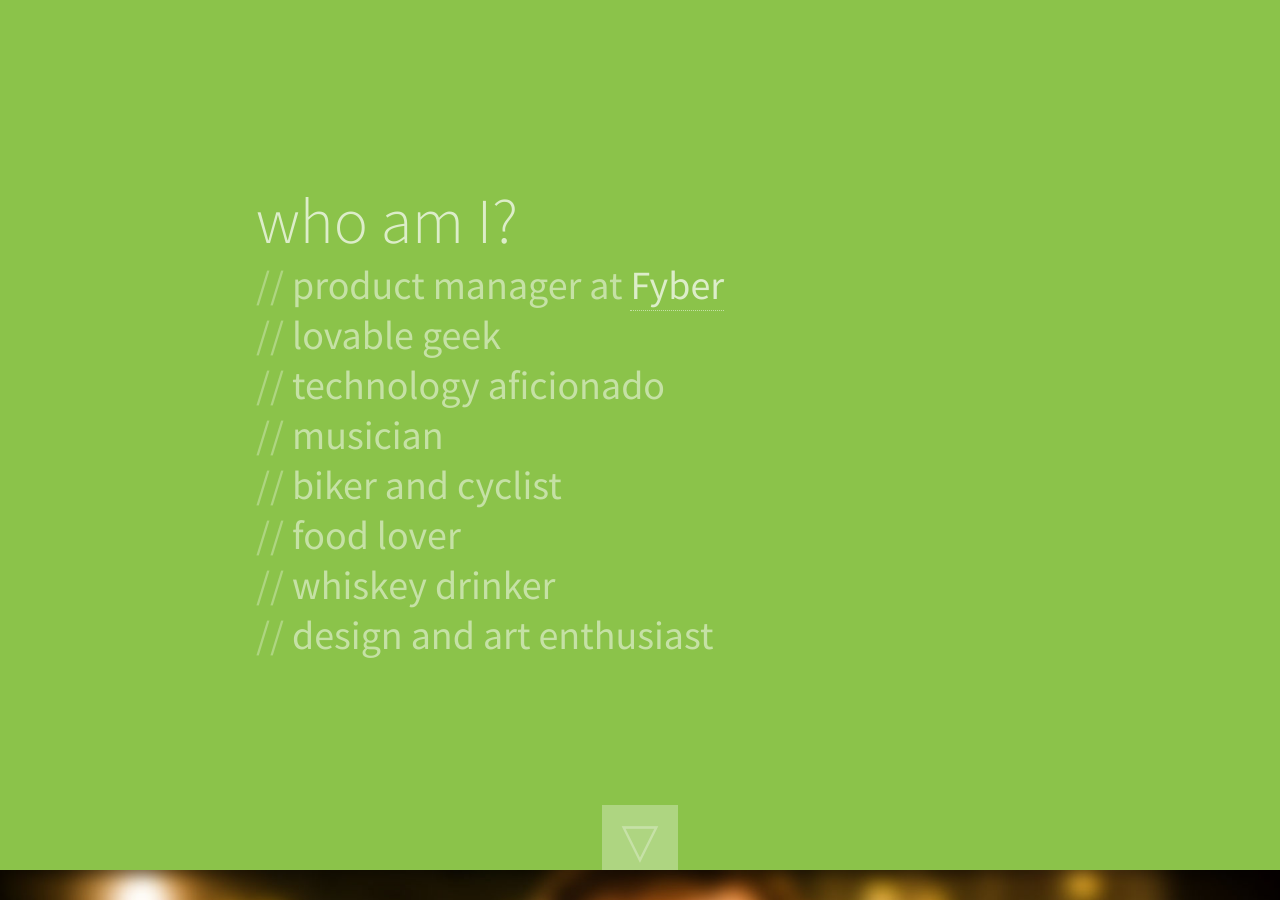
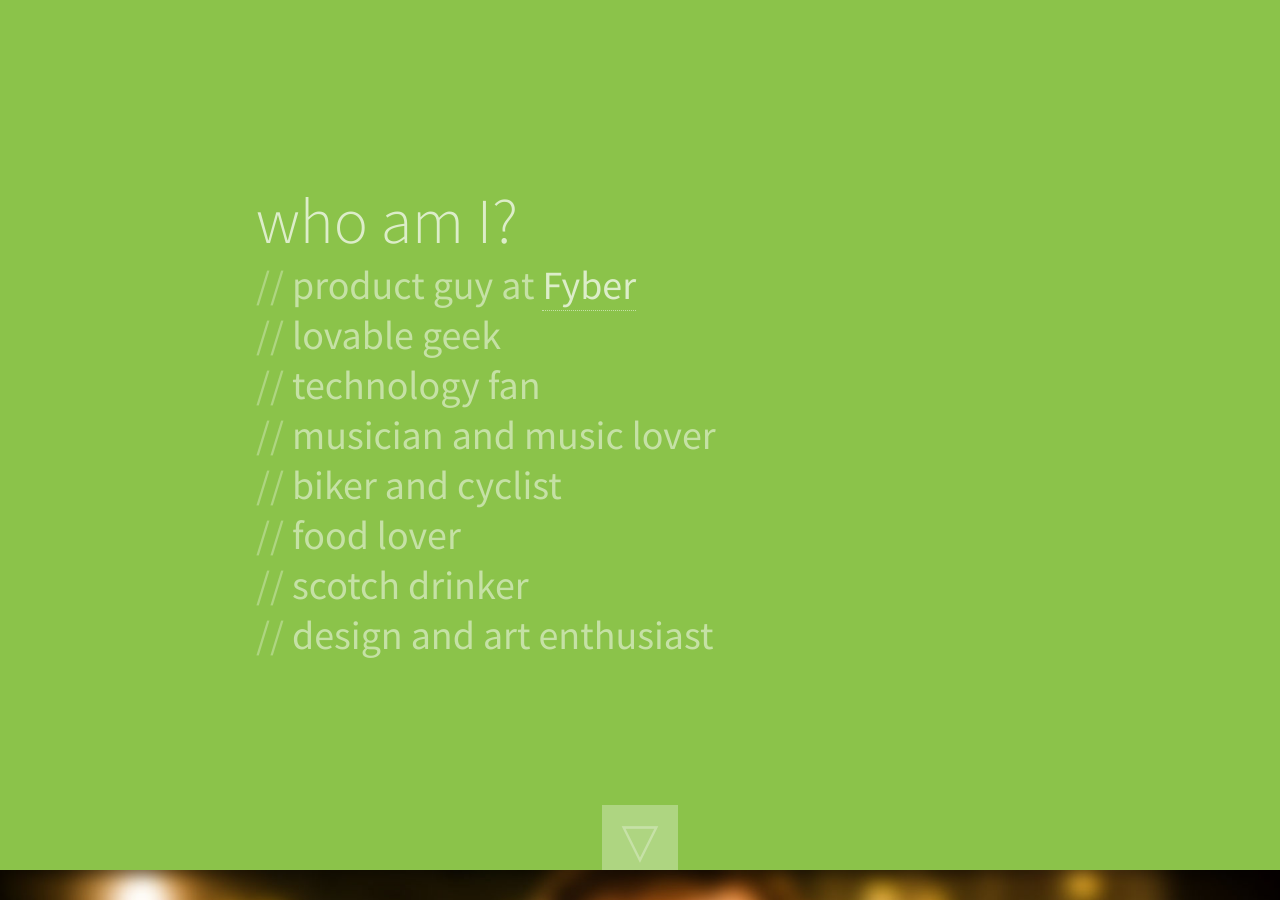
Before and after one commit to sway/sway.github.com, a Jekyll site: the page built from index.md, in a window 1280 px wide and 900 px high, scrolled down 930 px. Built offline with Jekyll 4.4.1, drawn with Linux system fonts in a browser that asks for light colours; nearby versions of some CDN libraries; comment, search, counter and statistics services are not loaded.

Commit message:
Small changes

```diff
--- a/_layouts/default.html
+++ b/_layouts/default.html
@@ -6,7 +6,7 @@
 
 	<meta name="viewport" content="width=device-width, initial-scale=1.0">
 	<meta name="apple-mobile-web-app-capable" content="yes">
-  <meta name="description" content="Honza Ustohal -- product manager // geek and technology aficionado // biker and cyclist // golfer // musician // food lover // design enthusiast // and much more">
+  <meta name="description" content="Honza Ustohal -- product manager // geek and technology fan // biker and cyclist // musician // scotch drinker // design enthusiast // and much more">
   <meta name="author" content="Honza Ustohal">
 
   <!-- Le HTML5 shim, for IE6-8 support of HTML elements -->
--- a/index.md
+++ b/index.md
@@ -19,13 +19,13 @@ layout: default
 	<article>
 		<h1>who am I?</h1>
 			<ul>
-				<li>product manager at <a href="http://fyber.com/">Fyber</a></li>
+				<li>product guy at <a href="http://fyber.com/">Fyber</a></li>
 				<li>lovable geek</li>
-				<li>technology aficionado</li>
-				<li>musician</li>
+				<li>technology fan</li>
+				<li>musician and music lover</li>
 				<li>biker and cyclist</li>
 				<li>food lover</li>
-				<li>whiskey drinker</li>
+				<li>scotch drinker</li>
 				<li>design and art enthusiast</li>
 			</ul>
 	</article>
@@ -60,18 +59,3 @@ layout: default
 		<h1>Guten Morgen, Berlin, Du kannst so h&auml;sslich sein, so dreckig und grau <span>//&nbsp;Peter Fox</span></h1>
 	</article>
 </section>
-
-{%comment%}
-
-{% if site.posts.size > 0 %}
-<article id="blog">
-	<h1>I write stuff:</h1>
-	<ul>
-{% for post in site.posts %}
-	<li>{{ post.date | date: '%m/%Y' }} // <a href="{{ BASE_PATH }}{{ post.url }}">{{ post.title }}</a></li>
-{% endfor %}
-	</ul>
-</article>
-{% endif %}
-
-{%endcomment%}
```
Also changed, not shown: other parts of index.md (+1 -2 lines), 1 other file.
